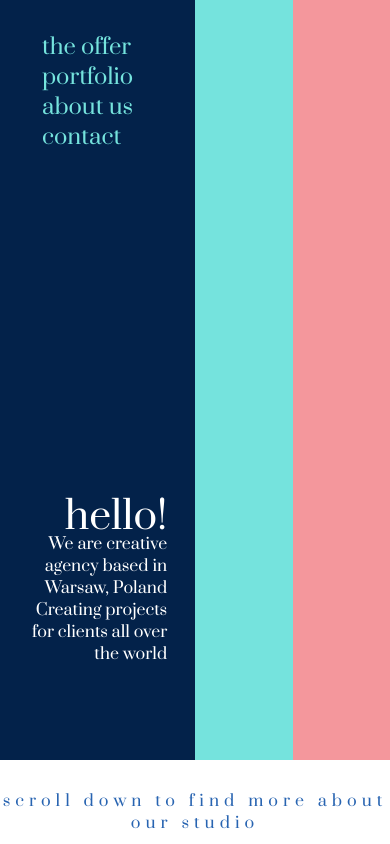
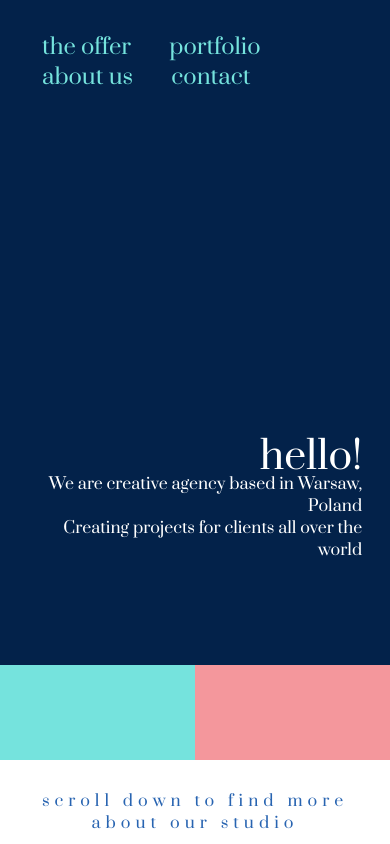
Before and after one commit to martaradziszewska/Hello-Colors-Website, a plain HTML site: page index.html in a window 390 px wide. Shown: the top 844 px of the page. Drawn offline with Linux system fonts and the light colour scheme.

Commit message:
added changes in styles

```diff
--- a/sass/partials/_base.scss
+++ b/sass/partials/_base.scss
@@ -14,6 +14,10 @@ body {
 	max-width: 1000px;
 	margin: 0 auto;
 	padding: 0 20px;
+	header {
+		width: 100%;
+
+	}
 }
 
 
--- a/sass/partials/_header.scss
+++ b/sass/partials/_header.scss
@@ -5,17 +5,17 @@ main {
 	height: 90vh;
 	flex-direction: row;
 	flex-wrap: wrap;
-	header {
+	.main-blue {
 		background-color: #03224a;
-		width: 50vw;
+		width: 50%;
 		padding: 10px 20px;
 	}
 
-	& aside:nth-child(2) {
+	.main-mint {
 		background-color: #75e3dd;
 		flex-grow: 1;
 	}
-	& aside:nth-child(3) {
+	.main-pink {
 		background-color: #f4979c;
 		flex-grow: 1;
 	}
@@ -32,10 +32,10 @@ main {
 			font-size: 10vw;
 		}
 		p {
-//
 //			border-top: 0.5em solid white;
 			padding-top: 30px;
 			margin-top: -40px;
+
 
 		}
 	}
@@ -52,7 +52,13 @@ nav {
 			text-decoration: none;
 			color: #75e3dd;
 		}
+
+		&:hover {
+			border-bottom: 2px solid #75e3dd;
+		}
+
 	}
+
 }
 
 
@@ -63,10 +69,30 @@ nav {
 	text-align: center;
 	color: #2864b1;
 //	height: 10vh;
-	margin: 30px 0;
+	margin: 30px 10px;
 	display: flex;
 	align-items: center;
 	justify-content: center;
 	letter-spacing: 5px;
 
+
 }
+
+
+
+@media (max-width: 450px) {
+	main {
+
+		.main-blue {
+			width: 100%;
+			.title {
+
+			}
+		}
+		.main-mint, .main-pink {
+			width: 50%;
+
+		}
+
+	}
+}
--- a/sass/partials/_sections.scss
+++ b/sass/partials/_sections.scss
@@ -5,7 +5,9 @@
 	//	justify-content: center;
 	flex-wrap: wrap;
 	flex-direction: column;
+
 	header {
+		width: 100%;
 		flex-grow: 1;
 	}
 	.row {
@@ -25,11 +27,6 @@
 			height: 500px;
 			width: 50%;
 			background-color: white;
-			h3 {
-				//				font-size: 3em;
-				//				font-weight: 300;
-				//				margin-bottom: 0.5em;
-			}
 			p:nth-child(3) {
 				margin-top: 2em;
 			}
@@ -106,7 +103,7 @@
 		.about-us {
 			text-align: justify;
 			width: 50%;
-			//			height: 90vh; //			overflow: auto;
+
 		}
 		aside {
 			color: white;
@@ -124,9 +121,7 @@
 			h3 {
 				line-height: 50px;
 				color: #03224a;
-				//				font-size: 52px;
-				//				font-weight: 300;
-				//				padding-bottom: 10px;
+
 			}
 			p {
 				margin-top: 20px;
@@ -162,9 +157,7 @@
 	p {
 		margin-bottom: 20px;
 	}
-	//	header {
-	//		flex-grow:1;
-	//	}
+
 	.row {
 		display: flex;
 		flex-direction: row;
```
Also changed, not shown: css/main.css, package-lock.json, 1 other file.
